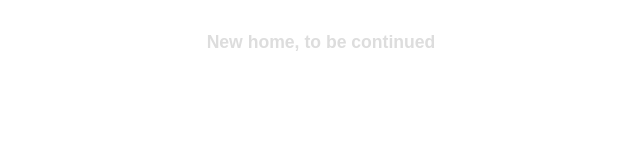
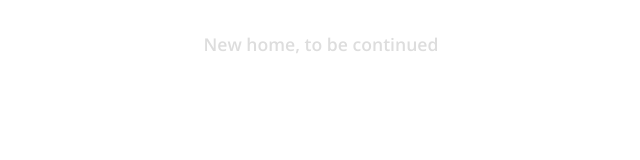
Before and after one commit to rvw/rvw.one, a plain HTML site: page index.html in a window 1280 px wide. Shown: the full height of the page, 319-959 px from the left. Drawn offline with nearby package versions, Linux system fonts and the light colour scheme.

Commit message:
open sans as font

```diff
--- a/index.html
+++ b/index.html
@@ -3,11 +3,12 @@
   <head>
     <meta charset="utf-8">
     <title>Rutger van Waveren</title>
+    <link href="https://fonts.googleapis.com/css?family=Open+Sans:400,600" rel="stylesheet">
     <style>
       body {
         text-align: center;
         margin-top: 2em;
-        font-family: sans-serif;
+        font-family: 'Open Sans', sans-serif;
       }
       h1 {
         color: #ddd;
```
